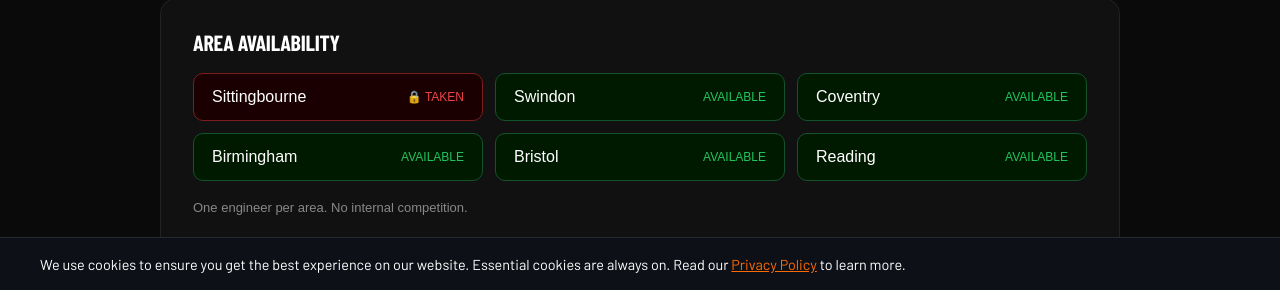
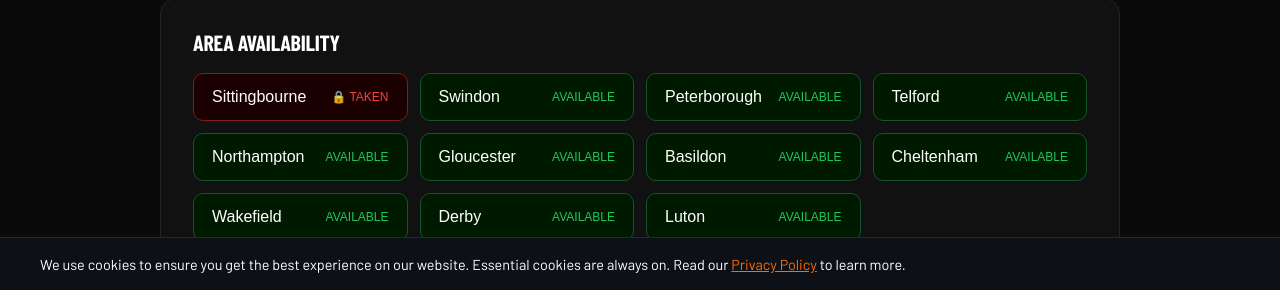
Before and after one commit to emmaclawai/gassafebot, a Next.js app: page /live-results in a window 1280 px wide. Shown: the part 456-746 px from the top of the page. Built offline with nearby package versions, Linux system fonts and the light colour scheme; no server answers; the database is empty; a web font is replaced by a local one.

Commit message:
Match live results area list to real service areas

```diff
--- a/app/live-results/page.tsx
+++ b/app/live-results/page.tsx
@@ -112,14 +112,19 @@ export default function LiveResultsPage() {
 
         <div style={{ background: '#111', border: '1px solid #222', borderRadius: 16, padding: 32, marginBottom: 48 }}>
           <h2 style={{ fontSize: 22, fontWeight: 700, marginBottom: 20 }}>Area Availability</h2>
-          <div style={{ display: 'grid', gridTemplateColumns: 'repeat(3, 1fr)', gap: 12 }}>
+          <div style={{ display: 'grid', gridTemplateColumns: 'repeat(auto-fill, minmax(200px, 1fr))', gap: 12 }}>
             {[
               { area: 'Sittingbourne', taken: true },
               { area: 'Swindon', taken: false },
-              { area: 'Coventry', taken: false },
-              { area: 'Birmingham', taken: false },
-              { area: 'Bristol', taken: false },
-              { area: 'Reading', taken: false },
+              { area: 'Peterborough', taken: false },
+              { area: 'Telford', taken: false },
+              { area: 'Northampton', taken: false },
+              { area: 'Gloucester', taken: false },
+              { area: 'Basildon', taken: false },
+              { area: 'Cheltenham', taken: false },
+              { area: 'Wakefield', taken: false },
+              { area: 'Derby', taken: false },
+              { area: 'Luton', taken: false },
             ].map(a => (
               <div key={a.area} style={{
                 background: a.taken ? '#1a0000' : '#001a00',
```
